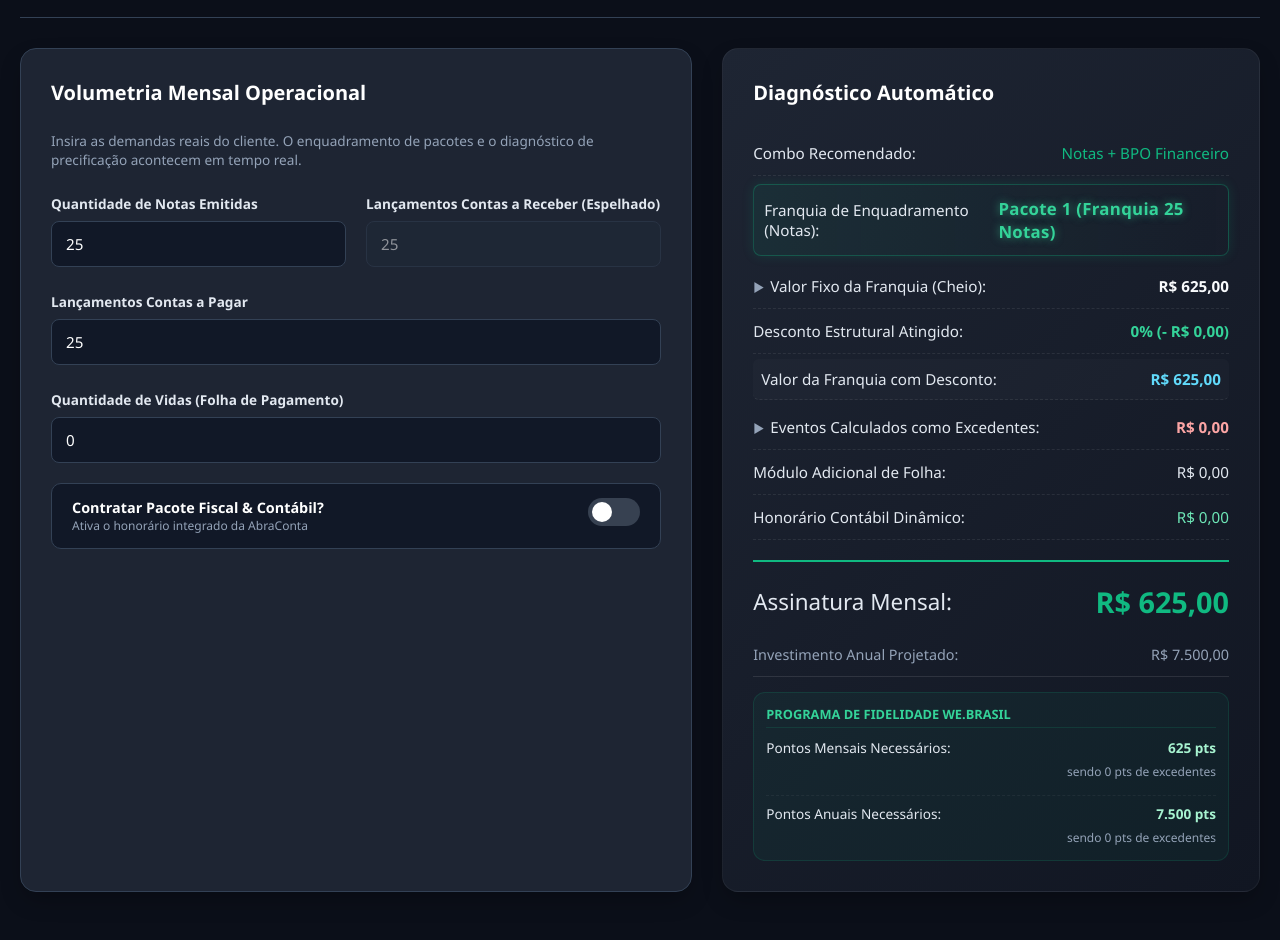
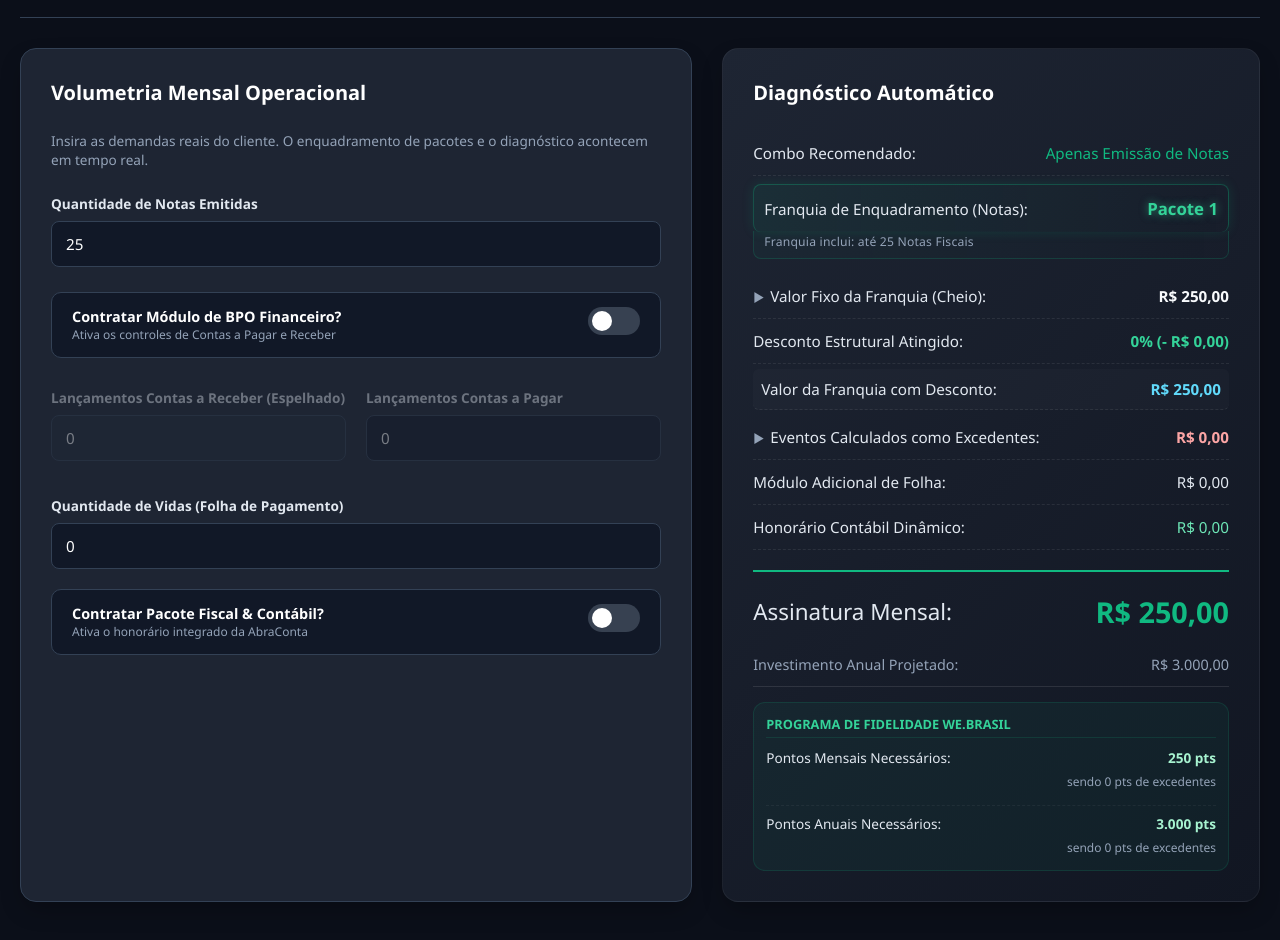
Before and after one commit to Cadu0809/Calculadora-BPO-Financeiro-Abraconta, a plain HTML site: page index.html in a window 1280 px wide. Shown: the part 98-1038 px from the top of the page. Drawn offline with Linux system fonts and the light colour scheme.

Commit message:
Update index.html

```diff
--- a/index.html
+++ b/index.html
@@ -95,7 +95,7 @@
 
         .section-title::after { content: ''; flex: 1; height: 1px; background: var(--border-color); }
         .grid-inputs { display: grid; grid-template-columns: 1fr 1fr; gap: 20px; }
-        .form-group { margin-bottom: 5px; }
+        .form-group { margin-bottom: 5px; transition: all 0.2s; }
 
         label { display: block; margin-bottom: 8px; font-weight: 600; color: var(--text-body); font-size: 0.85rem; }
 
@@ -140,49 +140,40 @@
             padding: 12px 0; border-bottom: 1px dashed rgba(255, 255, 255, 0.08); font-size: 0.95rem;
         }
 
-        /* NOVO: Destaque especial em Neon para a linha do Pacote Premiado */
+        /* Neon Highlight do Pacote */
         .result-row.neon-highlight {
             background: linear-gradient(90deg, rgba(16, 185, 129, 0.08) 0%, rgba(11, 15, 25, 0) 100%);
-            border: 1px solid rgba(16, 185, 129, 0.3);
-            border-radius: 8px;
-            padding: 12px 10px;
-            margin: 8px 0;
-            box-shadow: 0 0 12px rgba(16, 185, 129, 0.15);
+            border: 1px solid rgba(16, 185, 129, 0.3); border-radius: 8px;
+            padding: 12px 10px; margin: 8px 0 2px 0; box-shadow: 0 0 12px rgba(16, 185, 129, 0.15);
+            border-bottom: none;
         }
         .result-row.neon-highlight span:last-child {
-            font-weight: 800;
-            color: #34D399;
-            text-shadow: 0 0 8px rgba(52, 211, 153, 0.6);
-            font-size: 1.05rem;
-            letter-spacing: 0.3px;
+            font-weight: 800; color: #34D399; text-shadow: 0 0 8px rgba(52, 211, 153, 0.6); font-size: 1.05rem;
         }
 
-        .row-toggle {
-            cursor: pointer; user-select: none; transition: background-color 0.2s;
+        /* NOVO: Estilo para a legenda dinâmica de composição de limites da franquia */
+        .neon-subtitle-legend {
+            font-size: 0.76rem;
+            color: var(--text-muted);
+            background: linear-gradient(90deg, rgba(16, 185, 129, 0.04) 0%, rgba(11, 15, 25, 0) 100%);
+            border: 1px solid rgba(16, 185, 129, 0.2);
+            border-top: none;
+            border-radius: 0 0 8px 8px;
+            padding: 2px 10px 8px 10px;
+            margin-top: -3px;
+            margin-bottom: 15px;
+            letter-spacing: 0.2px;
         }
+
+        .row-toggle { cursor: pointer; user-select: none; transition: background-color 0.2s; }
         .row-toggle:hover { background-color: rgba(255, 255, 255, 0.03); }
-
-        .toggle-icon {
-            display: inline-block; font-size: 0.75rem; margin-right: 6px;
-            transition: transform 0.2s ease; color: var(--text-muted);
-        }
+        .toggle-icon { display: inline-block; font-size: 0.75rem; margin-right: 6px; transition: transform 0.2s ease; color: var(--text-muted); }
         .row-toggle.active .toggle-icon { transform: rotate(90deg); color: var(--primary-accent); }
 
-        .indent-container {
-            max-height: 0; overflow: hidden; transition: max-height 0.25s ease-out;
-            background-color: rgba(0, 0, 0, 0.1); border-radius: 6px;
-        }
+        .indent-container { max-height: 0; overflow: hidden; transition: max-height 0.25s ease-out; background-color: rgba(0, 0, 0, 0.1); border-radius: 6px; }
+        .result-row.indent { padding: 10px 12px 10px 24px; font-size: 0.88rem; color: var(--text-muted); border-bottom: 1px solid rgba(255, 255, 255, 0.02); }
 
-        .result-row.indent {
-            padding: 10px 12px 10px 24px; font-size: 0.88rem; color: var(--text-muted); border-bottom: 1px solid rgba(255, 255, 255, 0.02);
-        }
-        .result-row.indent span:first-child { color: var(--text-muted); font-weight: normal; }
-
-        .result-row.total {
-            border-top: 2px solid var(--primary-accent); border-bottom: none;
-            margin-top: 20px; padding-top: 20px; font-size: 1.4rem;
-        }
-
+        .result-row.total { border-top: 2px solid var(--primary-accent); border-bottom: none; margin-top: 20px; padding-top: 20px; font-size: 1.4rem; }
         .result-row.total span:last-child { font-size: 1.8rem; color: var(--primary-accent); font-weight: 800; }
         .result-row.yearly-info { border-bottom: 1px solid rgba(255, 255, 255, 0.1); color: var(--text-muted); font-size: 0.9rem; }
 
@@ -190,7 +181,6 @@
             background-color: rgba(16, 185, 129, 0.06); margin-top: 15px; padding: 12px;
             border-radius: 12px; border: 1px solid rgba(16, 185, 129, 0.15); display: flex; flex-direction: column; gap: 8px;
         }
-
         .points-title { font-size: 0.8rem; text-transform: uppercase; font-weight: 700; color: #34D399; border-bottom: 1px solid rgba(16, 185, 129, 0.15); padding-bottom: 4px; }
         .result-row.points-subrow { border-bottom: none; padding: 2px 0; font-size: 0.85rem;}
         .result-row.points-subrow span:last-child { color: #A7F3D0; font-weight: 700; }
@@ -203,28 +193,15 @@
             z-index: 1000; opacity: 0; pointer-events: none; transition: opacity 0.3s ease;
         }
         .modal-overlay.active { opacity: 1; pointer-events: auto; }
-
-        .modal-content {
-            background: var(--bg-card); padding: 30px; border-radius: 16px;
-            width: 95%; max-width: 1050px; max-height: 90vh; overflow-y: auto; border: 1px solid var(--border-color);
-        }
-
-        .modal-header {
-            display: flex; justify-content: space-between; align-items: center;
-            border-bottom: 1px solid var(--border-color); padding-bottom: 15px; margin-bottom: 20px;
-        }
-
-        .btn-close-modal {
-            background: var(--primary-accent); color: var(--bg-main); border: none; padding: 8px 16px; border-radius: 6px; font-weight: 700; cursor: pointer;
-        }
+        .modal-content { background: var(--bg-card); padding: 30px; border-radius: 16px; width: 95%; max-width: 1050px; max-height: 90vh; overflow-y: auto; border: 1px solid var(--border-color); }
+        .modal-header { display: flex; justify-content: space-between; align-items: center; border-bottom: 1px solid var(--border-color); padding-bottom: 15px; margin-bottom: 20px; }
+        .btn-close-modal { background: var(--primary-accent); color: var(--bg-main); border: none; padding: 8px 16px; border-radius: 6px; font-weight: 700; cursor: pointer; }
 
         .tier-table { width: 100%; border-collapse: collapse; font-size: 0.82rem; background-color: var(--bg-input); }
         .tier-table th, .tier-table td { padding: 10px 4px; border-bottom: 1px solid var(--border-color); text-align: center; color: var(--text-body); }
         .tier-table th { background-color: rgba(15, 23, 42, 0.6); color: var(--text-muted); }
         .tier-table input { padding: 6px 2px; background-color: var(--bg-card); border: 1px solid var(--border-color); border-radius: 6px; text-align: center; color: var(--text-title); width: 100%; }
-
-        .btn-action-tier { background: none; border: none; font-weight: bold; cursor: pointer; font-size: 0.85rem; }
-        .btn-add-action { color: var(--primary-accent); margin-top: 15px; display: inline-flex; align-items: center; gap: 5px; }
+        .btn-add-action { color: var(--primary-accent); margin-top: 15px; display: inline-flex; align-items: center; gap: 5px; background: none; border: none; font-weight: bold; cursor: pointer; }
         .btn-remove { color: #EF4444; cursor: pointer; font-weight: bold; background: none; border: none; font-size: 1.2rem; }
     </style>
 </head>
@@ -244,27 +221,39 @@
     </div>
 
     <div class="container">
-        <!-- Esquerda: Inputs -->
         <div class="panel">
             <h2>Volumetria Mensal Operacional</h2>
             <p style="font-size: 0.85rem; color: var(--text-muted); margin-bottom: 25px;">
-                Insira as demandas reais do cliente. O enquadramento de pacotes e o diagnóstico de precificação acontecem em tempo real.
+                Insira as demandas reais do cliente. O enquadramento de pacotes e o diagnóstico acontecem em tempo real.
             </p>
 
             <div class="grid-inputs">
-                <div class="form-group">
+                <div class="form-group" style="grid-column: span 2;">
                     <label>Quantidade de Notas Emitidas</label>
                     <input type="text" id="qtdNotas" value="25" oninput="sincronizarContasReceber();">
                 </div>
-                <div class="form-group">
+
+                <div class="switch-container" style="grid-column: span 2; margin-top: 0; margin-bottom: 10px;">
+                    <div class="switch-label-block">
+                        <span>Contratar Módulo de BPO Financeiro?</span>
+                        <span>Ativa os controles de Contas a Pagar e Receber</span>
+                    </div>
+                    <label class="switch">
+                        <input type="checkbox" id="chkFinanceiro" onchange="toggleModuloFinanceiro();">
+                        <span class="slider"></span>
+                    </label>
+                </div>
+
+                <div class="form-group" id="groupReceber" style="opacity: 0.4; pointer-events: none;">
                     <label>Lançamentos Contas a Receber (Espelhado)</label>
-                    <input type="text" id="qtdReceber" value="25" disabled style="opacity: 0.5; background-color: #1f2937;">
+                    <input type="text" id="qtdReceber" value="0" disabled style="background-color: #1f2937;">
                 </div>
-                <div class="form-group" style="grid-column: span 2;">
+                <div class="form-group" id="groupPagar" style="opacity: 0.4; pointer-events: none;">
                     <label>Lançamentos Contas a Pagar</label>
-                    <input type="text" id="qtdPagar" value="25" oninput="diagnosticarEDescobrirPacote();">
+                    <input type="text" id="qtdPagar" value="0" oninput="diagnosticarEDescobrirPacote();">
                 </div>
-                <div class="form-group" style="grid-column: span 2;">
+
+                <div class="form-group" style="grid-column: span 2; margin-top: 10px;">
                     <label>Quantidade de Vidas (Folha de Pagamento)</label>
                     <input type="text" id="qtdFolha" value="0" oninput="verificarGatilhoFolhaContabil();">
                 </div>
@@ -282,7 +271,6 @@
             </div>
         </div>
 
-        <!-- Direita: Diagnóstico Detalhado -->
         <div class="panel result-panel">
             <div>
                 <h2>Diagnóstico Automático</h2>
@@ -292,13 +280,15 @@
                     <span id="resModeloCombo" style="color: var(--primary-accent);">Apurando...</span>
                 </div>
 
-                <!-- AJUSTADO: Classe neon-highlight adicionada para destaque especial e premium -->
                 <div class="result-row neon-highlight">
                     <span>Franquia de Enquadramento (Notas):</span>
                     <span id="resNomeFranquia">Apurando...</span>
                 </div>
 
-                <!-- DROPDOWN 1: VALOR FIXO DA FRANQUIA -->
+                <div class="neon-subtitle-legend" id="resLegendaComposicaoFranquia">
+                    Carregando limites...
+                </div>
+
                 <div class="result-row row-toggle" onclick="toggleAccordion('containerFranquia', this)">
                     <span><span class="toggle-icon">▶</span>Valor Fixo da Franquia (Cheio):</span>
                     <span id="resValorBaseFranquiaCheio" style="font-weight: 700; color: #F8FAFC;">R$ 0,00</span>
@@ -328,7 +318,6 @@
                     <span id="resValorBaseFranquiaFinal" style="color: #61DAFB; font-weight: 700;">R$ 0,00</span>
                 </div>
 
-                <!-- DROPDOWN 2: EVENTOS CALCULADOS COMO EXCEDENTES -->
                 <div class="result-row row-toggle" onclick="toggleAccordion('containerExcedentes', this)">
                     <span><span class="toggle-icon">▶</span>Eventos Calculados como Excedentes:</span>
                     <span id="resTotalExcedentes" style="color: #FCA5A5; font-weight: 700;">R$ 0,00</span>
@@ -386,7 +375,6 @@
         </div>
     </div>
 
-    <!-- RETAGUARDA DE PARAMETRIZAÇÃO -->
     <div class="modal-overlay" id="configModal">
         <div class="modal-content">
             <div class="modal-header">
@@ -394,7 +382,7 @@
                 <button class="btn-close-modal" onclick="toggleModal(false)">Salvar e Fechar</button>
             </div>
 
-            <div class="section-title" style="margin-top:0;">Tabela Estrutural de Franquias (FLEXÍVEL)</div>
+            <div class="section-title" style="margin-top:0;">Tabela Estrutural de Franquias</div>
             <div class="tier-table-wrapper">
                 <table class="tier-table" id="tableFranquias">
                     <thead>
@@ -418,7 +406,7 @@
                             <td><input type="text" class="t-lim-pag" value="50" oninput="diagnosticarEDescobrirPacote()"></td>
                             <td><input type="text" class="t-nota" value="R$ 10,00" onblur="formatarCampoMoeda(this);"></td>
                             <td><input type="text" class="t-rec" value="R$ 5,00" onblur="formatarCampoMoeda(this);"></td>
-                            <td><input type="text" class="t-pag" value="R$ 5,00" onblur="formatarCampoMoeda(this);"></td>
+                            <td><input type="text" class="t-pag" value="R$ 15,00" onblur="formatarCampoMoeda(this);"></td>
                             <td><input type="text" class="t-desc" value="0" oninput="diagnosticarEDescobrirPacote()"></td>
                             <td><button class="btn-remove" onclick="removeRow(this)">×</button></td>
                         </tr>
@@ -429,8 +417,8 @@
                             <td><input type="text" class="t-lim-pag" value="100" oninput="diagnosticarEDescobrirPacote()"></td>
                             <td><input type="text" class="t-nota" value="R$ 10,00" onblur="formatarCampoMoeda(this);"></td>
                             <td><input type="text" class="t-rec" value="R$ 5,00" onblur="formatarCampoMoeda(this);"></td>
-                            <td><input type="text" class="t-pag" value="R$ 5,00" onblur="formatarCampoMoeda(this);"></td>
-                            <td><input type="text" class="t-desc" value="10" oninput="diagnosticarEDescobrirPacote()"></td>
+                            <td><input type="text" class="t-pag" value="R$ 15,00" onblur="formatarCampoMoeda(this);"></td>
+                            <td><input type="text" class="t-desc" value="5" oninput="diagnosticarEDescobrirPacote()"></td>
                             <td><button class="btn-remove" onclick="removeRow(this)">×</button></td>
                         </tr>
                         <tr>
@@ -440,15 +428,14 @@
                             <td><input type="text" class="t-lim-pag" value="200" oninput="diagnosticarEDescobrirPacote()"></td>
                             <td><input type="text" class="t-nota" value="R$ 10,00" onblur="formatarCampoMoeda(this);"></td>
                             <td><input type="text" class="t-rec" value="R$ 5,00" onblur="formatarCampoMoeda(this);"></td>
-                            <td><input type="text" class="t-pag" value="R$ 5,00" onblur="formatarCampoMoeda(this);"></td>
-                            <td><input type="text" class="t-desc" value="15" oninput="diagnosticarEDescobrirPacote()"></td>
+                            <td><input type="text" class="t-pag" value="R$ 15,00" onblur="formatarCampoMoeda(this);"></td>
+                            <td><input type="text" class="t-desc" value="10" oninput="diagnosticarEDescobrirPacote()"></td>
                             <td><button class="btn-remove" onclick="removeRow(this)">×</button></td>
                         </tr>
                     </tbody>
                 </table>
             </div>
-
-            <button class="btn-action-tier btn-add-action" onclick="addNewTierRow()">+ Criar Novo Pacote / Volume</button>
+            <button class="btn-add-action" onclick="addNewTierRow()">+ Criar Novo Pacote / Volume</button>
 
             <div class="section-title">Regras de Margem e Piso Dinâmico</div>
             <div class="grid-inputs">
@@ -458,7 +445,7 @@
                 </div>
                 <div class="form-group">
                     <label>Piso Mínimo Protegido da Contabilidade (R$)</label>
-                    <input type="text" id="pisoContabil" value="R$ 250,00" onblur="formatarCampoMoeda(this);">
+                    <input type="text" id="pisoContabil" value="R$ 150,00" onblur="formatarCampoMoeda(this);">
                 </div>
                 <div class="form-group">
                     <label>Gatilho de Tolerância para Upgrade de Notas (%)</label>
@@ -471,7 +458,6 @@
                 <div class="form-group" style="grid-column: span 2;">
                     <label>Equivalência de Pontos We.Brasil (por cada R$ 1,00)</label>
                     <input type="text" id="fatorConversaoPontos" value="1" oninput="diagnosticarEDescobrirPacote()">
-                    <span class="obs-text">*Define quantos pontos são necessários para cada R$ 1,00.</span>
                 </div>
             </div>
         </div>
@@ -495,8 +481,34 @@
 
     function sincronizarContasReceber() {
         const valNotas = document.getElementById('qtdNotas').value;
-        document.getElementById('qtdReceber').value = valNotas;
+        const contrataFin = document.getElementById('chkFinanceiro').checked;
+        if (contrataFin) {
+            document.getElementById('qtdReceber').value = valNotas;
+        } else {
+            document.getElementById('qtdReceber').value = 0;
+        }
         diagnosticarEDescobrirPacote();
+    }
+
+    function toggleModuloFinanceiro() {
+        const contrataFin = document.getElementById('chkFinanceiro').checked;
+        const gRec = document.getElementById('groupReceber');
+        const gPag = document.getElementById('groupPagar');
+
+        if (contrataFin) {
+            gRec.style.opacity = "1";
+            gPag.style.opacity = "1";
+            gPag.style.pointerEvents = "auto";
+            if (parseBr(document.getElementById('qtdPagar').value) === 0) {
+                document.getElementById('qtdPagar').value = document.getElementById('qtdNotas').value;
+            }
+        } else {
+            gRec.style.opacity = "0.4";
+            gPag.style.opacity = "0.4";
+            gPag.style.pointerEvents = "none";
+            document.getElementById('qtdPagar').value = 0;
+        }
+        sincronizarContasReceber();
     }
 
     function verificarGatilhoFolhaContabil() {
@@ -523,9 +535,8 @@
 
     function toggleModal(open) {
         const modal = document.getElementById('configModal');
-        if (open) {
-            modal.classList.add('active');
-        } else {
+        if (open) modal.classList.add('active');
+        else {
             modal.classList.remove('active');
             diagnosticarEDescobrirPacote();
         }
@@ -557,8 +568,10 @@
 
     function diagnosticarEDescobrirPacote() {
         const qtdNotasReal = parseBr(document.getElementById('qtdNotas').value);
-        const qtdReceberReal = qtdNotasReal;
-        const qtdPagarReal = parseBr(document.getElementById('qtdPagar').value);
+        const contrataFin = document.getElementById('chkFinanceiro').checked;
+
+        const qtdReceberReal = contrataFin ? qtdNotasReal : 0;
+        const qtdPagarReal = contrataFin ? parseBr(document.getElementById('qtdPagar').value) : 0;
         const qtdFolhaReal = parseBr(document.getElementById('qtdFolha').value);
 
         const valUnitFolha = parseBr(document.getElementById('baseFolha').value);
@@ -569,10 +582,7 @@
 
         const desejaContabil = document.getElementById('chkContabil').checked;
 
-        let comboModel = "notas_only";
-        if (qtdReceberReal > 0 || qtdPagarReal > 0) {
-            comboModel = "notas_financeiro";
-        }
+        let comboModel = contrataFin ? "notas_financeiro" : "notas_only";
 
         const rows = document.querySelectorAll('#tierTableBody tr');
         let pacotesLista = [];
@@ -658,8 +668,17 @@
         const pontosAnuaisTotaisCalculados = Math.floor(totalGeralAnual * fConversaoWeBrasil);
         const pontosAnuaisExcedentesCalculados = Math.floor((totalExcedentes * 12) * fConversaoWeBrasil);
 
+        // Renderização na Tela
         document.getElementById('resModeloCombo').innerText = comboModel === 'notas_only' ? 'Apenas Emissão de Notas' : 'Notas + BPO Financeiro';
-        document.getElementById('resNomeFranquia').innerText = pacoteVencedor.nome + ' (Franquia ' + pacoteVencedor.limiteNota + ' Notas)';
+        document.getElementById('resNomeFranquia').innerText = pacoteVencedor.nome;
+
+        // NOVO: Renderiza a legenda de escopo com base na Flag do Financeiro
+        if (contrataFin) {
+            document.getElementById('resLegendaComposicaoFranquia').innerText = `Franquia inclui: até ${pacoteVencedor.limiteNota} Notas | ${pacoteVencedor.limiteRec} Rec. | ${pacoteVencedor.limitePag} Pagar`;
+        } else {
+            document.getElementById('resLegendaComposicaoFranquia').innerText = `Franquia inclui: até ${pacoteVencedor.limiteNota} Notas Fiscais`;
+        }
+
         document.getElementById('resValorBaseFranquiaCheio').innerText = formatarMoeda(subtotalFranquiaCheiaBruta);
 
         document.getElementById('labelFranquiaNotas').innerText = `↳ Bloco de Notas: (${pacoteVencedor.limiteNota} un × ${formatarMoeda(pacoteVencedor.nota)})`;
@@ -702,9 +721,7 @@
     }
 
     window.onload = function() {
-        sincronizarContasReceber();
-        verificarGatilhoFolhaContabil();
-        diagnosticarEDescobrirPacote();
+        toggleModuloFinanceiro();
     };
 </script>
 </body>
```
